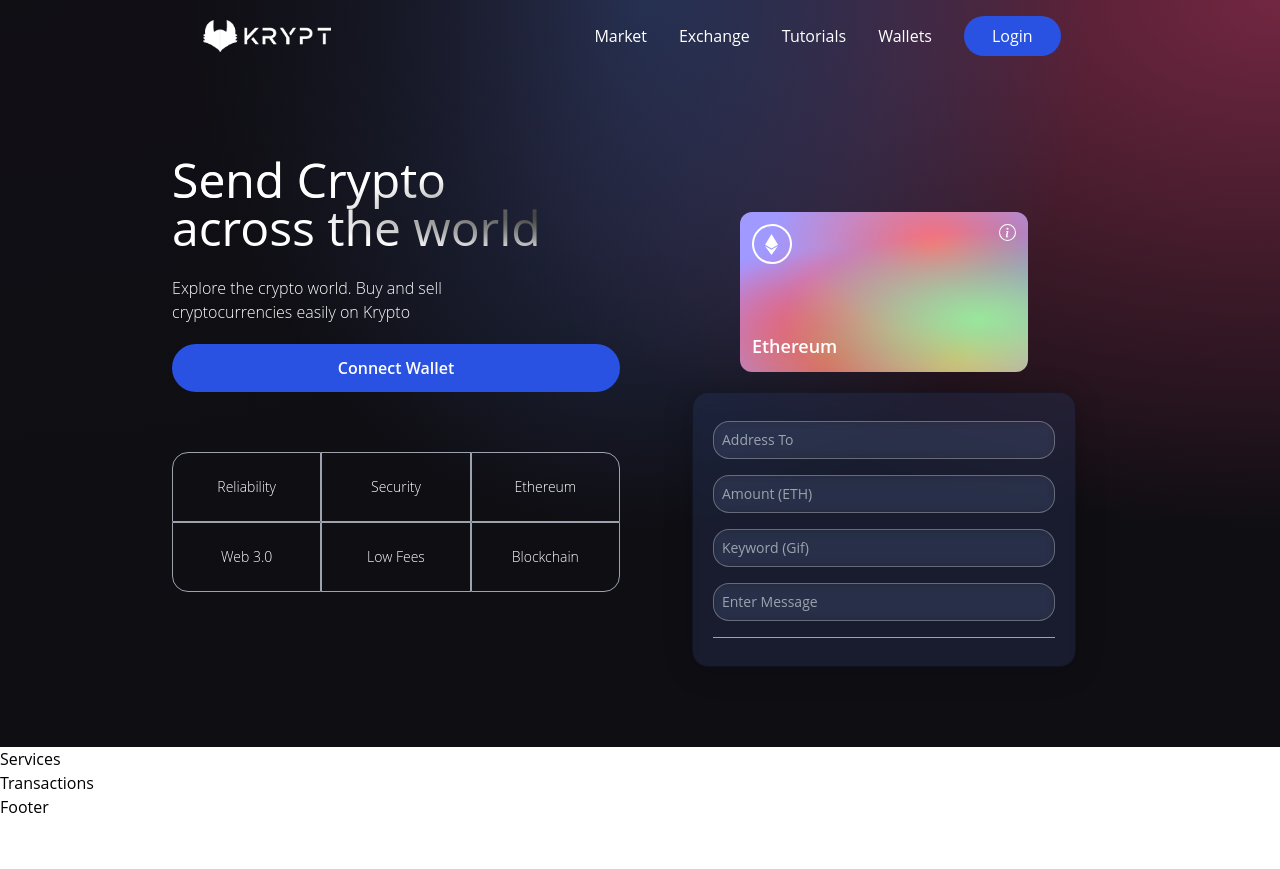
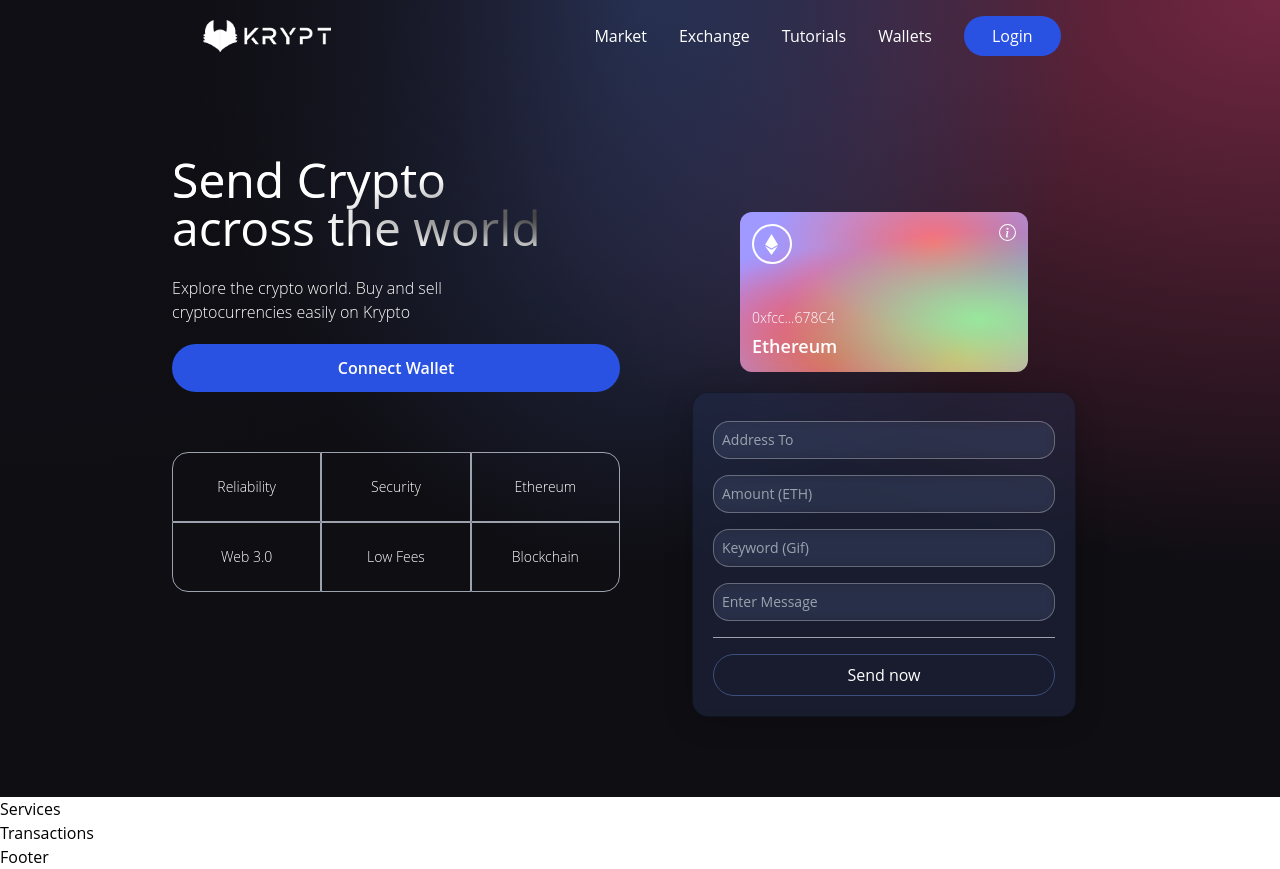
Before and after one commit to Qreamville/Crypto-Dapp, a React (Create React App) app in the folder client/: page / in a window 1280 px wide. Before the commit the page ends 819 px from the top, so only its background shows below. Built offline with nearby package versions, Linux system fonts and the light colour scheme.

Commit message:
Update Welcome.tsx

```diff
--- a/client/src/components/Welcome.tsx
+++ b/client/src/components/Welcome.tsx
@@ -2,10 +2,12 @@
 import { SiEthereum } from "react-icons/si";
 import { BsInfoCircle } from "react-icons/bs";
 import { Loader } from ".";
+import { useState } from "react";
 
 const Welcome = () => {
+  const [isLoading, setIsLoading] = useState(false);
+
   const connectWallet = () => {};
-
   const handleSubmit = () => {};
   const handleChange = () => {};
 
@@ -73,9 +75,10 @@
                 <BsInfoCircle fontSize={17} color="#fff" />
               </div>
               <div>
-                {/* <p className="text-white font-light text-sm">
-                  {shortenAddress(currentAccount)}
-                </p> */}
+                <p className="text-white font-light text-sm">
+                  0xfcc...678C4
+                  {/* {shortenAddress(currentAccount)} */}
+                </p>
                 <p className="text-white font-semibold text-lg mt-1">
                   Ethereum
                 </p>
@@ -110,7 +113,7 @@
 
             <div className="h-[1px] w-full bg-gray-400 my-2" />
 
-            {/* {isLoading ? (
+            {isLoading ? (
               <Loader />
             ) : (
               <button
@@ -120,7 +123,7 @@
               >
                 Send now
               </button>
-            )} */}
+            )}
           </div>
         </div>
       </div>
```
